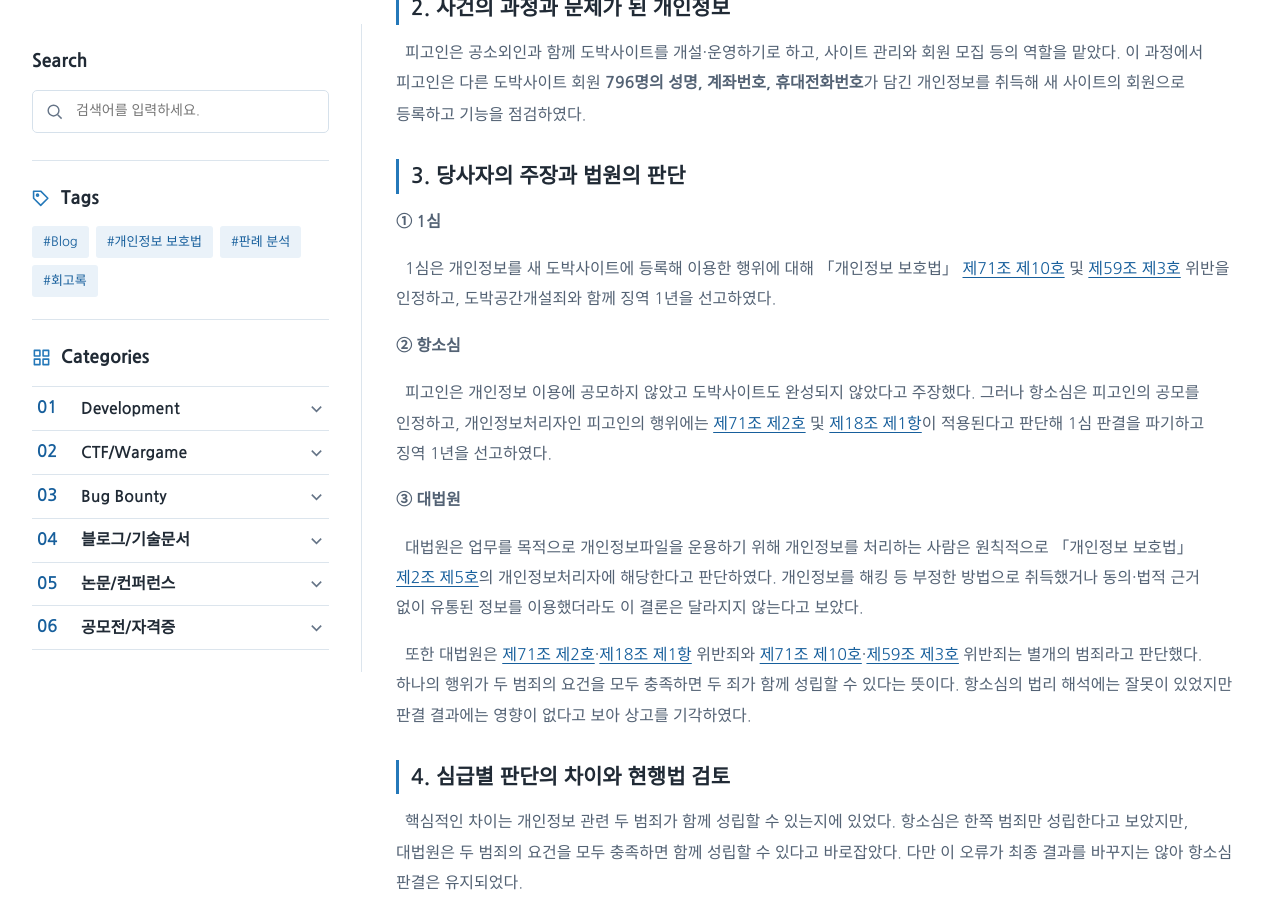
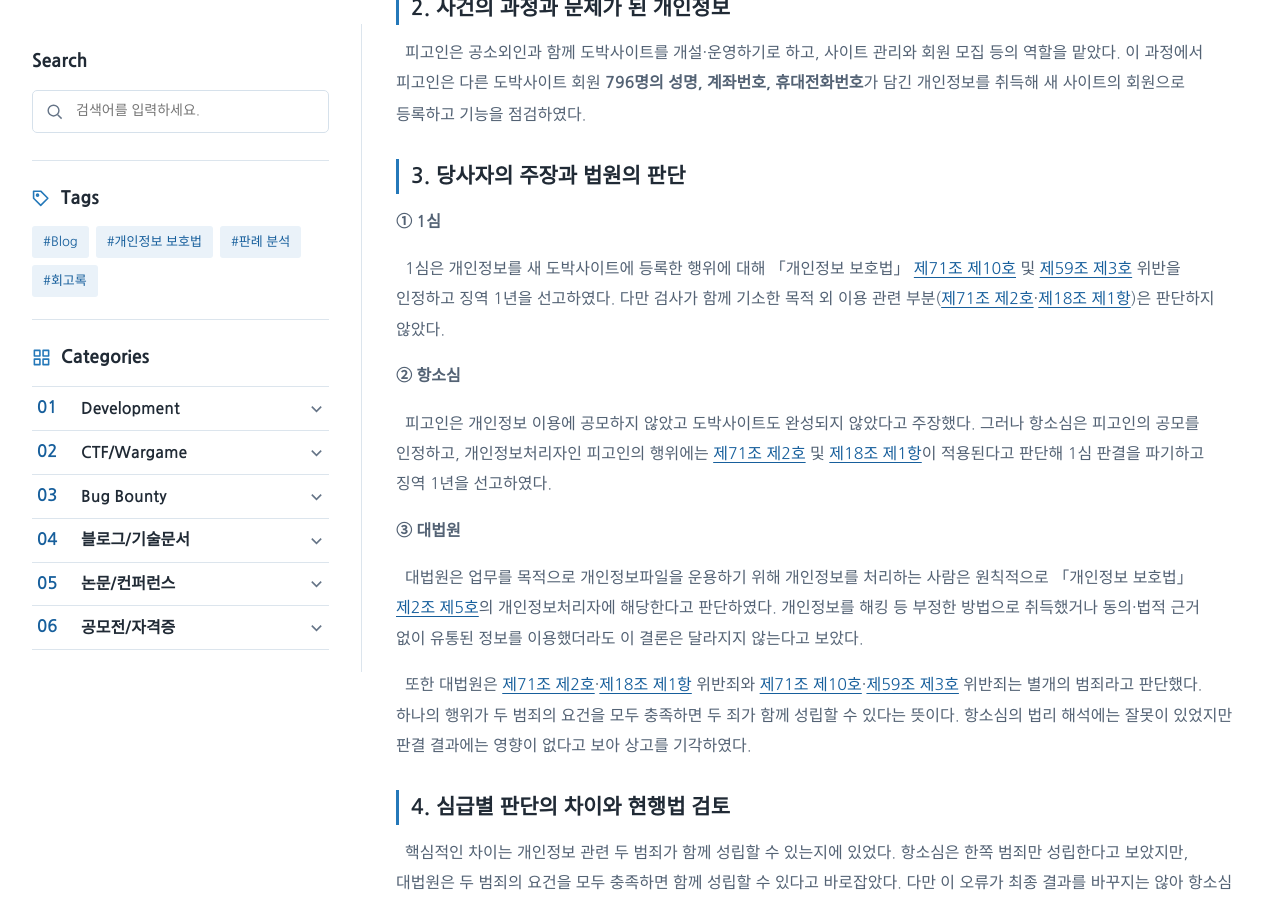
Before and after one commit to BEAN-CMD418/bean-cmd418.github.io, a Jekyll site: the page built from _posts/2026-11-24-personal-information-controller-case-analysis.md, in a window 1280 px wide and 900 px high, scrolled down 775 px. Built offline with Jekyll 4.4.1, drawn with Linux system fonts in a browser that asks for light colours; some web fonts are replaced.

Commit message:
Clarify lower-court rulings in privacy case analysis

```diff
--- a/_posts/2026-11-24-personal-information-controller-case-analysis.md
+++ b/_posts/2026-11-24-personal-information-controller-case-analysis.md
@@ -33,7 +33,7 @@ tags: [개인정보 보호법, 판례 분석]
 
 **① 1심**
 
-&nbsp;&nbsp;1심은 개인정보를 새 도박사이트에 등록해 이용한 행위에 대해 「개인정보 보호법」 [제71조 제10호](https://www.law.go.kr/법령/개인정보보호법/제71조) 및 [제59조 제3호](https://www.law.go.kr/법령/개인정보보호법/제59조) 위반을 인정하고, 도박공간개설죄와 함께 징역 1년을 선고하였다.
+&nbsp;&nbsp;1심은 개인정보를 새 도박사이트에 등록한 행위에 대해 「개인정보 보호법」 [제71조 제10호](https://www.law.go.kr/법령/개인정보보호법/제71조) 및 [제59조 제3호](https://www.law.go.kr/법령/개인정보보호법/제59조) 위반을 인정하고 징역 1년을 선고하였다. 다만 검사가 함께 기소한 목적 외 이용 관련 부분([제71조 제2호](https://www.law.go.kr/법령/개인정보보호법/제71조)·[제18조 제1항](https://www.law.go.kr/법령/개인정보보호법/제18조))은 판단하지 않았다.
 
 **② 항소심**
 
```
